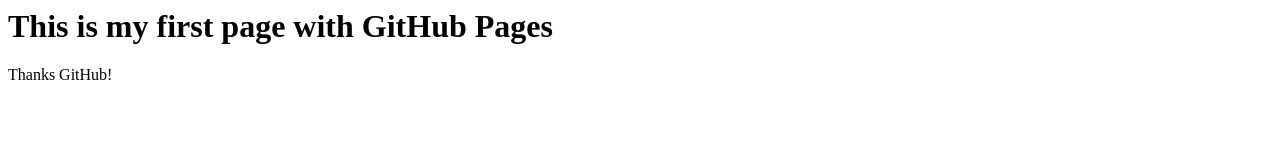
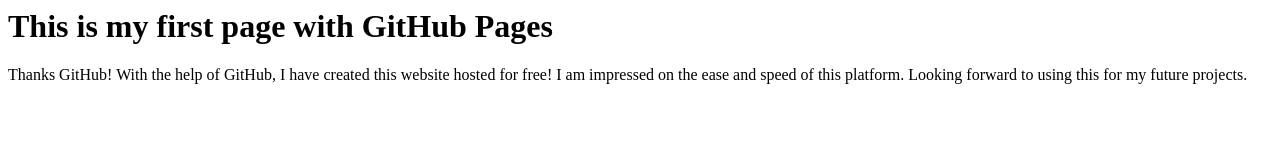
Before and after one commit to aalbuainain/myMITrepo, a plain HTML site: page index.html in a window 1280 px wide. Drawn offline with Linux system fonts and the light colour scheme.

Commit message:
Paragraph updated

```diff
--- a/index.html
+++ b/index.html
@@ -1,4 +1,4 @@
 <html>
 <h1> This is my first page with GitHub Pages </h1>
-<p>Thanks GitHub!</p>
+<p>Thanks GitHub! With the help of GitHub, I have created this website hosted for free! I am impressed on the ease and speed of this platform. Looking forward to using this for my future projects.</p>
 </html>
```
